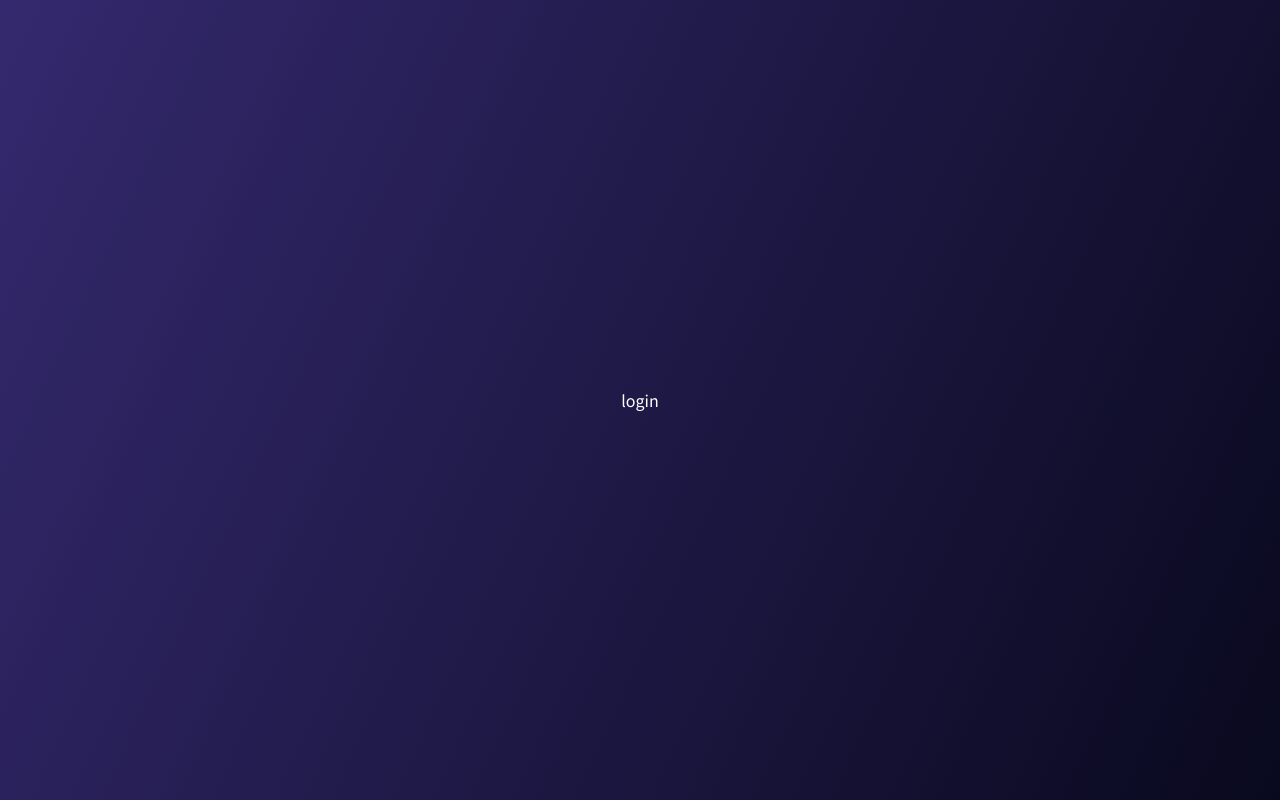
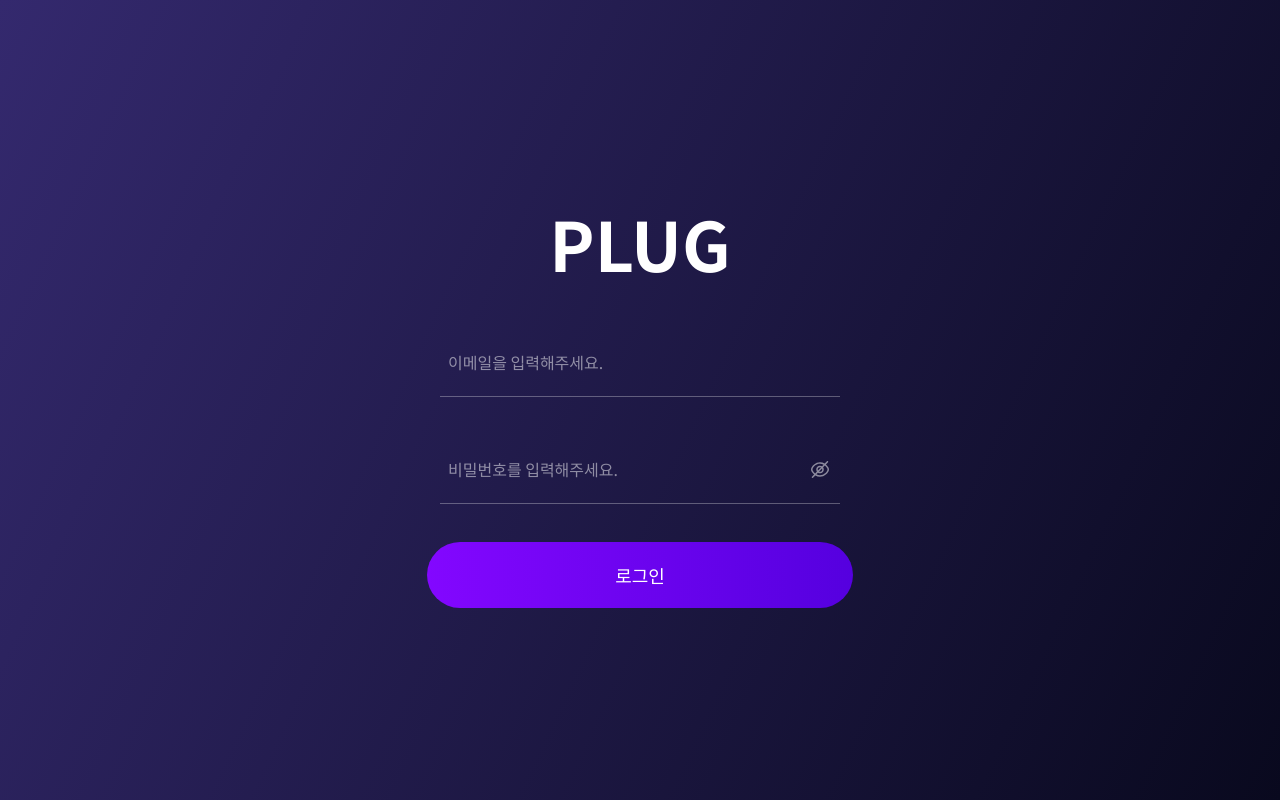
Before and after one commit to FRONT-END-BOOTCAMP-PULS-4/Jackpot_Plug, a Next.js app: page /login in a window 1280 px wide. Built offline with nearby package versions, Linux system fonts and the light colour scheme; no server answers.

Commit message:
feat: 로그인페이지 제작, bcrypt 암호화 적용용

```diff
--- a/app/(sign)/join/page.tsx
+++ b/app/(sign)/join/page.tsx
@@ -1,6 +1,7 @@
 "use client";
 
 import { useState, useRef, useMemo } from "react";
+import { useRouter } from "next/navigation";
 import { supabase } from "../../lib/supabase";
 import { SignupRequestDto } from "../../../application/usecases/member/dto/SignupRequestDto";
 import { EmailVerificationDto } from "../../../application/usecases/member/dto/EmailVerificationDto";
@@ -24,6 +25,8 @@ export default function JoinForm() {
   const [showProfileForm, setShowProfileForm] = useState(false);
   const [profileName, setProfileName] = useState("");
   const [profileImage, setProfileImage] = useState<File | null>(null);
+
+  const router = useRouter();
 
   const { showToast } = useToast();
 
@@ -84,6 +87,9 @@ export default function JoinForm() {
     try {
       await registerMemberUseCase.execute(signupRequestDto);
       showToast("회원가입이 완료되었습니다!", 2000);
+      setTimeout(() => {
+        router.push("/login");
+      }, 2000); // 2초 후 이동 (토스트 메시지 보여준 후)
     } catch (error) {
       if (error instanceof Error) {
         alert(error.message);
--- a/app/(sign)/layout.tsx
+++ b/app/(sign)/layout.tsx
@@ -4,6 +4,18 @@ import { LayoutProps } from "../layout";
 
 export default function signLayout({ children }: LayoutProps) {
   return (
+    <>
+      <div id="toast-root" />
+      <div
+        style={{
+          position: "fixed",
+          top: "20px",
+          right: "20px",
+          zIndex: 9999,
+        }}
+      >
+        <Toast />
+      </div>
       <div
         style={{
           display: "flex",
@@ -13,9 +25,8 @@ export default function signLayout({ children }: LayoutProps) {
           height: "100vh",
         }}
       >
-      <div id="toast-root" />
-      <Toast />
         <main>{children}</main>
       </div>
+    </>
   );
 }
--- a/app/(sign)/login/page.tsx
+++ b/app/(sign)/login/page.tsx
@@ -1,3 +1,60 @@
-export default function Page() {
-  return <>login</>;
+"use client";
+
+import { useState } from "react";
+import { useRouter } from "next/navigation";
+import { LoginUseCase } from "../../../application/usecases/member/LoginUseCase";
+import { LoginRequestDto } from "../../../application/usecases/member/dto/LoginRequestDto";
+
+import Title from "../../(anon)/components/title/Title";
+import EmailInput from "../../components/input/EmailInput";
+import PasswordInput from "../../components/input/PasswordInput";
+
+import { RoundBtn } from "../../components/button/Buttons";
+import { useToast } from "@/hooks/useToast";
+
+export default function LoginForm() {
+  const [email, setEmail] = useState(""); // 사용자가 입력한 이메일
+  const [password, setPassword] = useState(""); // 사용자가 입력한 비밀번호
+
+  const router = useRouter();
+
+  const { showToast } = useToast();
+
+  const handleVerify = async () => {
+    const loginDto: LoginRequestDto = {
+      email,
+      password,
+    };
+
+    const loginUseCase = new LoginUseCase();
+
+    try {
+      const result = await loginUseCase.execute(loginDto);
+      showToast(result.message, 2000);
+      setTimeout(() => {
+        router.push("/");
+      }, 2000);
+    } catch (error: unknown) {
+      if (error instanceof Error) {
+        showToast(error.message, 2000);
+      } else {
+        showToast("알 수 없는 오류가 발생했습니다", 2000);
+      }
+    }
+  };
+
+  return (
+    <div
+      style={{
+        display: "flex",
+        flexDirection: "column",
+        alignItems: "center",
+      }}
+    >
+      <Title isSmall={false} titleText="PLUG" descriptionText="" />
+      <EmailInput email={email} setEmail={setEmail} showButton={false} />
+      <PasswordInput password={password} setPass={setPassword} />
+      <RoundBtn text="로그인" size="lg" color="accent" onClick={handleVerify} />
+    </div>
+  );
 }
--- a/application/usecases/member/LoginUseCase.ts
+++ b/application/usecases/member/LoginUseCase.ts
@@ -1,22 +1,30 @@
 import { supabase } from "../../../app/lib/supabase";
 import { LoginRequestDto } from "./dto/LoginRequestDto";
+import bcrypt from "bcryptjs"; // bcryptjs import
 
 export class LoginUseCase {
   async execute(dto: LoginRequestDto) {
     const { email, password } = dto;
 
+    // 🔍 이메일로 유저 조회
     const { data: member, error } = await supabase
       .from("member")
       .select("*")
       .eq("email", email)
-      .eq("pw", password) // 실제로는 비밀번호 암호화 후 비교하는 게 안전해요
       .single();
 
     if (error || !member) {
       throw new Error("이메일 또는 비밀번호가 올바르지 않습니다.");
     }
 
-    // 로그인 성공 → 로그인 기록 업데이트 (optional)
+    // 🔐 비밀번호 해시 비교
+    const isPasswordMatch = bcrypt.compareSync(password, member.pw);
+
+    if (!isPasswordMatch) {
+      throw new Error("이메일 또는 비밀번호가 올바르지 않습니다.");
+    }
+
+    // ✅ 로그인 성공 → 최근 로그인 시간 갱신
     await supabase
       .from("member")
       .update({ recent_login: new Date().toISOString() })
@@ -24,7 +32,7 @@ export class LoginUseCase {
 
     return {
       message: "로그인 성공",
-      member, // 로그인된 사용자 정보 반환
+      member,
     };
   }
 }
--- a/package.json
+++ b/package.json
@@ -12,6 +12,7 @@
     "@supabase/auth-helpers-nextjs": "^0.10.0",
     "@supabase/ssr": "^0.6.1",
     "@supabase/supabase-js": "^2.49.4",
+    "bcryptjs": "^3.0.2",
     "motion": "^12.6.3",
     "next": "15.3.0",
     "nodemailer": "^6.10.1",
```
Also changed, not shown: application/usecases/member/RegisterMemberUseCase.ts (+6 -1 lines), 1 other file (tests, documents, lock files or other folders). Lines whose indentation alone changed are shown as unchanged.
